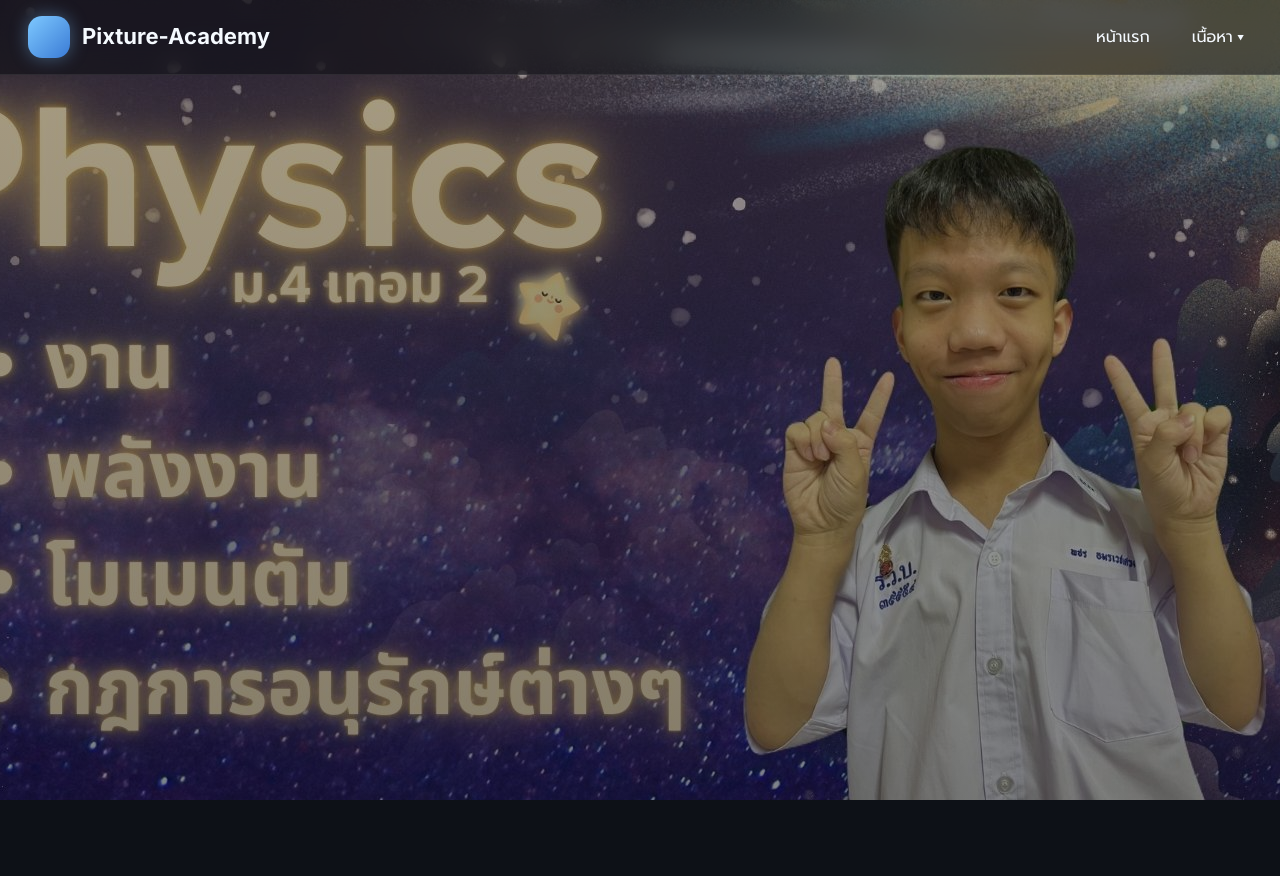
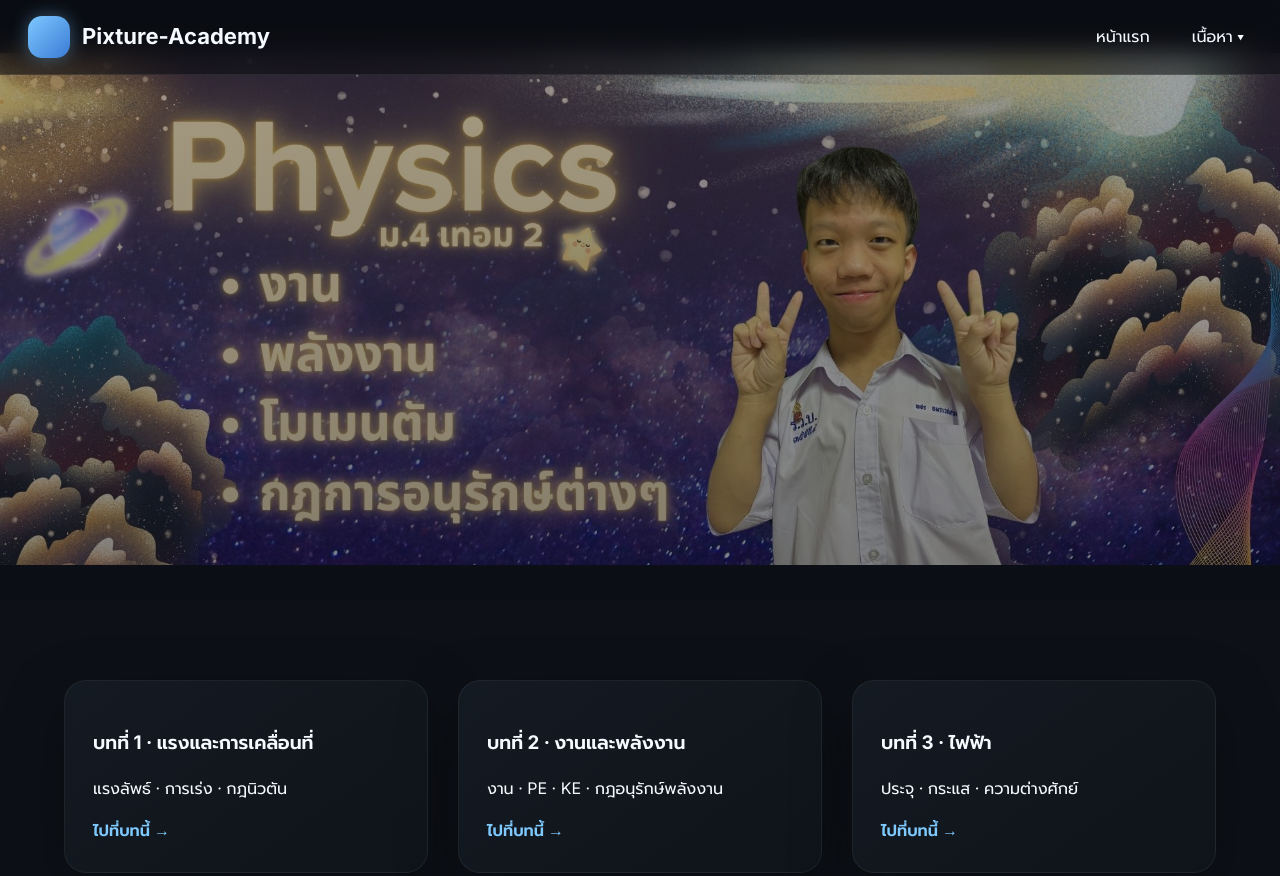
Before and after one commit to PiX-Academy/PicTure-Physic, a plain HTML site: page index.html in a window 1280 px wide. Shown: the top 876 px of the page. Before the commit the page ends 800 px from the top, so only its background shows below. Drawn offline with Linux system fonts and the light colour scheme.

Commit message:
index.html

```diff
--- a/index.html
+++ b/index.html
@@ -129,6 +129,12 @@ body{
 }
 
 /* ===================== POSTER HERO ===================== */
+.hero{
+  height: 75vh;
+  position: relative;
+  overflow: hidden;
+}
+
 .hero::before{
   content:"";
   position:absolute;
@@ -138,9 +144,8 @@ body{
       rgba(10,12,18,.35),
       rgba(10,12,18,.5)
     ),
-    url("physic.jpg") center / cover no-repeat;
+    url("physic.jpg") center 60% / contain no-repeat;
 }
-
 
 
 
```
